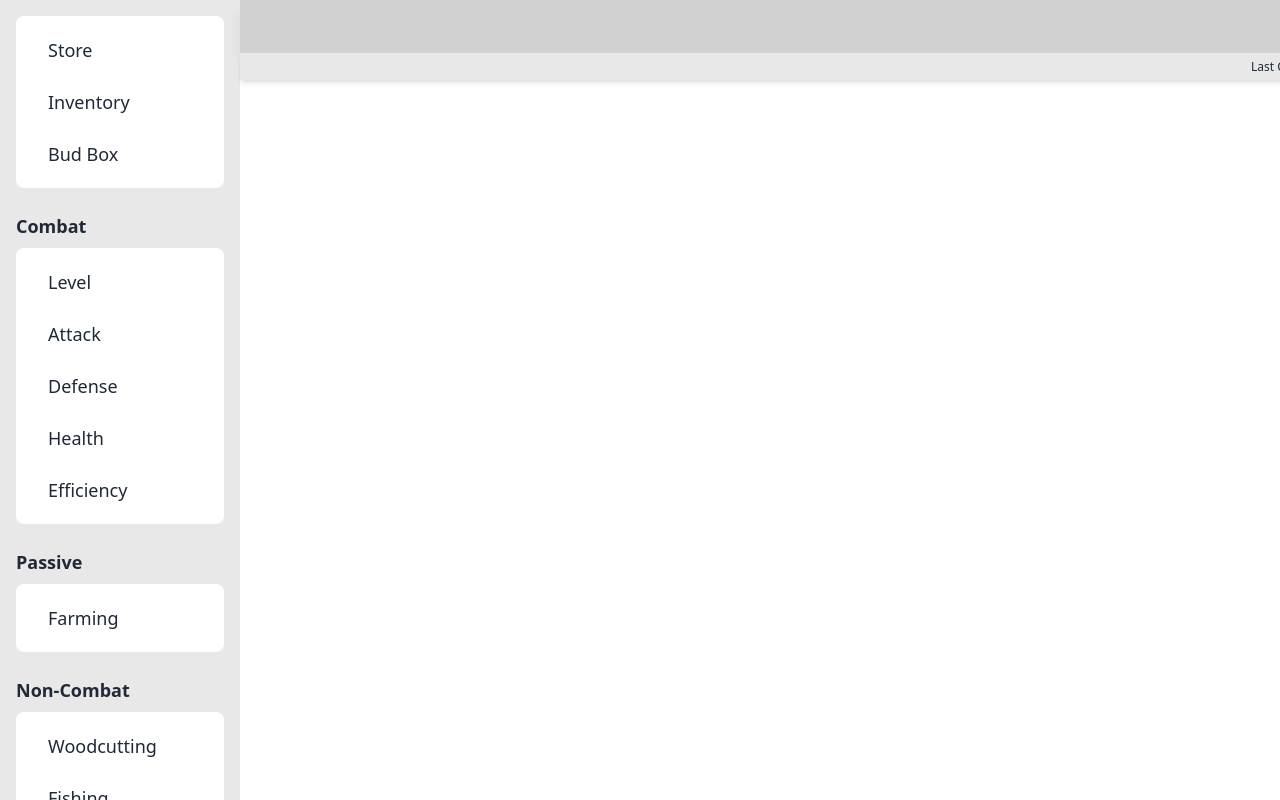
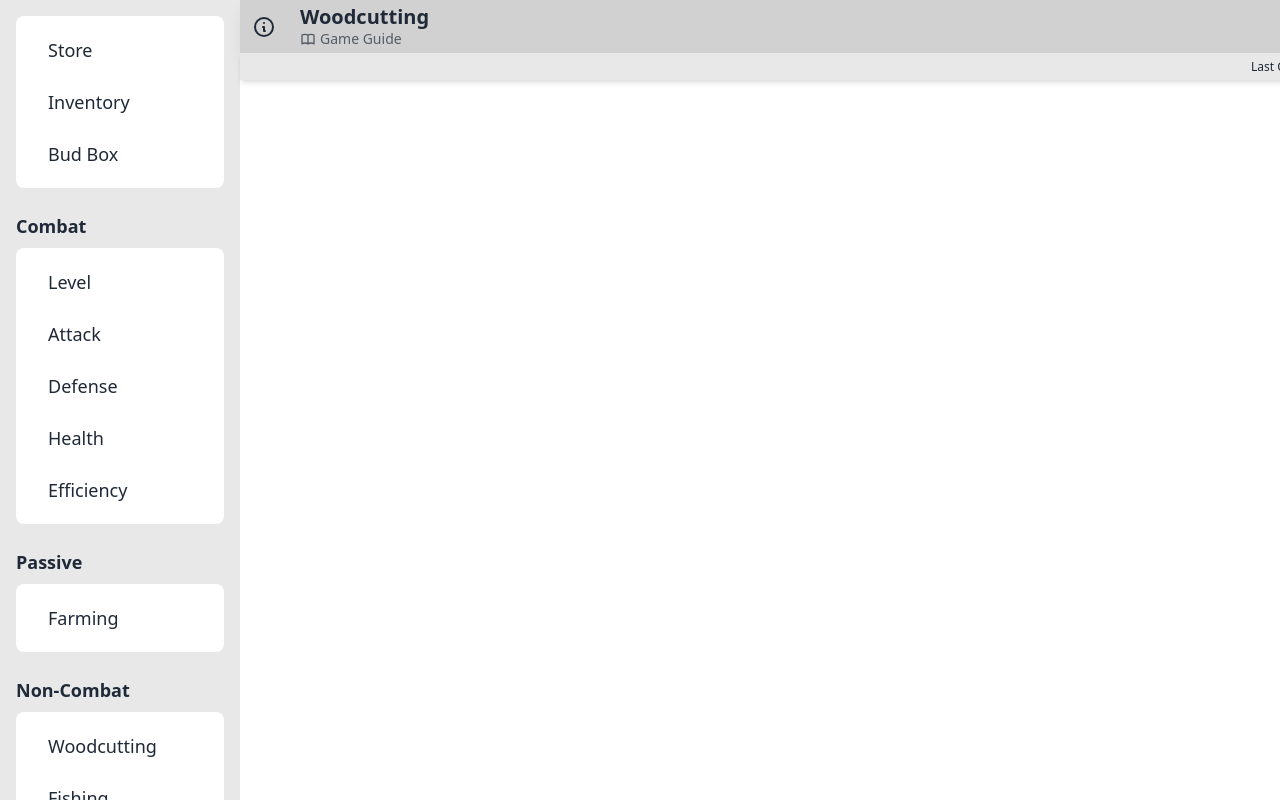
Before and after one commit to silveralcid/idle-buds, a React (Vite) app in the folder idle-buds/: page / in a window 1280 px wide. Built offline with nearby package versions, Linux system fonts and the light colour scheme.

Commit message:
feat: implement navbar location indicator

```diff
--- a/idle-buds/src/components/Navbar/Navbar.tsx
+++ b/idle-buds/src/components/Navbar/Navbar.tsx
@@ -1,6 +1,7 @@
 import { useState } from 'react';
 import NavbarDropdownOptions from "./NavbarDropdownOptions";
 import NavbarModalInventory from "./NavbarEquipmentInventory";
+import NavbarLocationIndicator from "./NavbarLocationIndicator";
 
 interface NavbarProps {
     drawerTitle?: string;
@@ -19,7 +20,7 @@ export const Navbar = ({ drawerTitle, onMenuClick }: NavbarProps) => {
                 {/* Top Row */}
                 <div className="flex w-full h-2/3 bg-base-300 shadow-lg">
                     {/* Mobile Menu Toggle */}
-                    <div className="flex-none lg:hidden self-center px-2">
+                    <div className="flex-none lg:hidden self-center">
                         <label
                             htmlFor="main-drawer"
                             className="btn btn-square btn-ghost"
@@ -42,8 +43,8 @@ export const Navbar = ({ drawerTitle, onMenuClick }: NavbarProps) => {
                     </div>
 
                     {/* Left side */}
-                    <div className="flex-1 flex items-center px-4">
-                        <h1 className="text-xl font-bold">{drawerTitle}</h1>
+                    <div className="flex-1 flex items-center">
+                        <NavbarLocationIndicator pageTitle='Woodcutting' />
                     </div>
 
                     {/* Center */}
--- a/idle-buds/src/components/Navbar/NavbarLocationIndicator.tsx
+++ b/idle-buds/src/components/Navbar/NavbarLocationIndicator.tsx
@@ -0,0 +1,56 @@
+import { FC } from 'react';
+
+interface NavbarLocationIndicatorProps {
+    pageTitle: string;
+}
+
+export const NavbarLocationIndicator: FC<NavbarLocationIndicatorProps> = ({ pageTitle }) => {
+    return (
+        <div className="flex items-center gap-3">
+            {/* Column 1: Square Icon */}
+            <div className="w-12 h-12 bg-base-300 rounded-lg flex items-center justify-center">
+                <svg
+                    xmlns="http://www.w3.org/2000/svg"
+                    fill="none"
+                    viewBox="0 0 24 24"
+                    className="w-6 h-6 stroke-current"
+                >
+                    <path
+                        strokeLinecap="round"
+                        strokeLinejoin="round"
+                        strokeWidth="2"
+                        d="M13 16h-1v-4h-1m1-4h.01M21 12a9 9 0 11-18 0 9 9 0 0118 0z"
+                    />
+                </svg>
+            </div>
+
+            {/* Column 2: Title and Subtitle */}
+            <div className="flex flex-col">
+                {/* Row 1: Page Title */}
+                <h1 className="text-xl font-bold leading-tight">
+                    {pageTitle}
+                </h1>
+
+                {/* Row 2: Icon and Text */}
+                <div className="flex items-center gap-1 text-base-content/70">
+                    <svg
+                        xmlns="http://www.w3.org/2000/svg"
+                        fill="none"
+                        viewBox="0 0 24 24"
+                        className="w-4 h-4 stroke-current"
+                    >
+                        <path
+                            strokeLinecap="round"
+                            strokeLinejoin="round"
+                            strokeWidth="2"
+                            d="M12 6.253v13m0-13C10.832 5.477 9.246 5 7.5 5S4.168 5.477 3 6.253v13C4.168 18.477 5.754 18 7.5 18s3.332.477 4.5 1.253m0-13C13.168 5.477 14.754 5 16.5 5c1.747 0 3.332.477 4.5 1.253v13C19.832 18.477 18.247 18 16.5 18c-1.746 0-3.332.477-4.5 1.253"
+                        />
+                    </svg>
+                    <span className="text-sm">Game Guide</span>
+                </div>
+            </div>
+        </div>
+    );
+};
+
+export default NavbarLocationIndicator;
```
